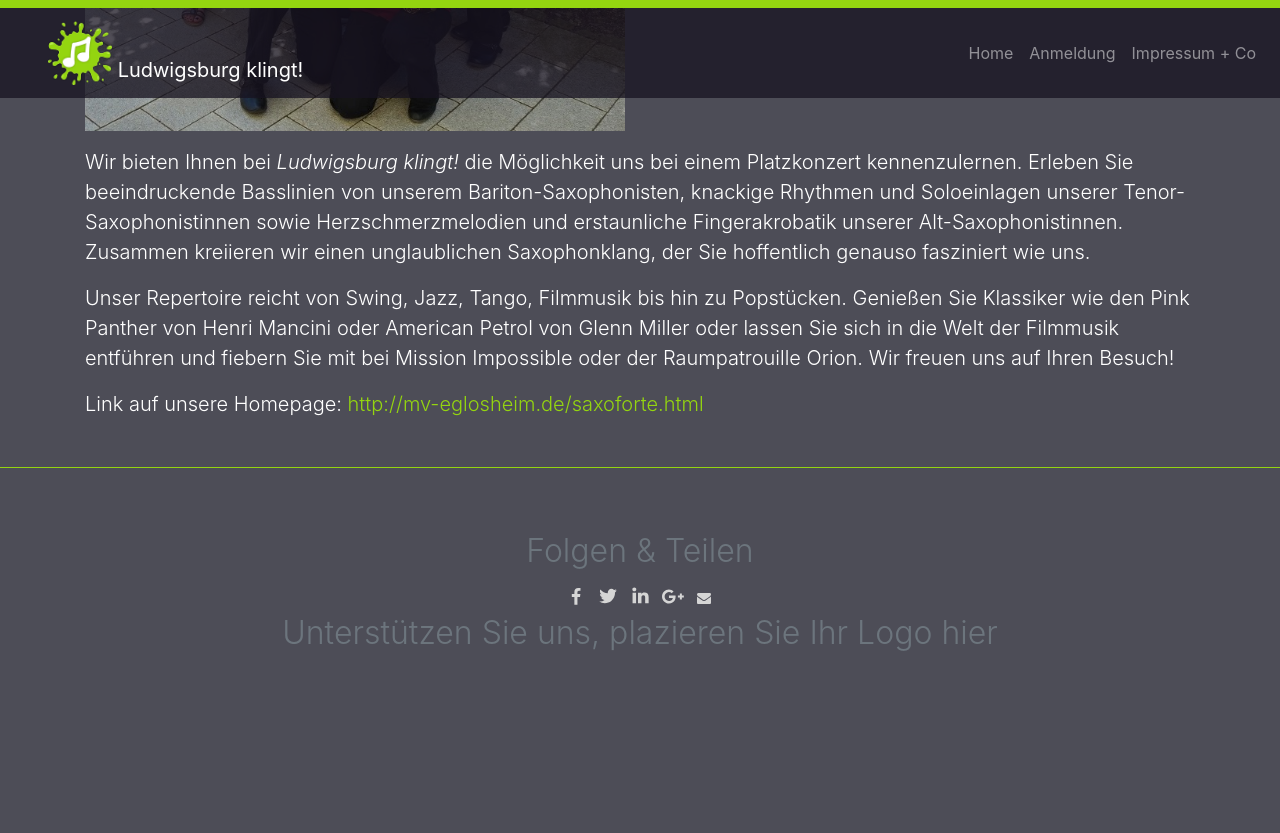
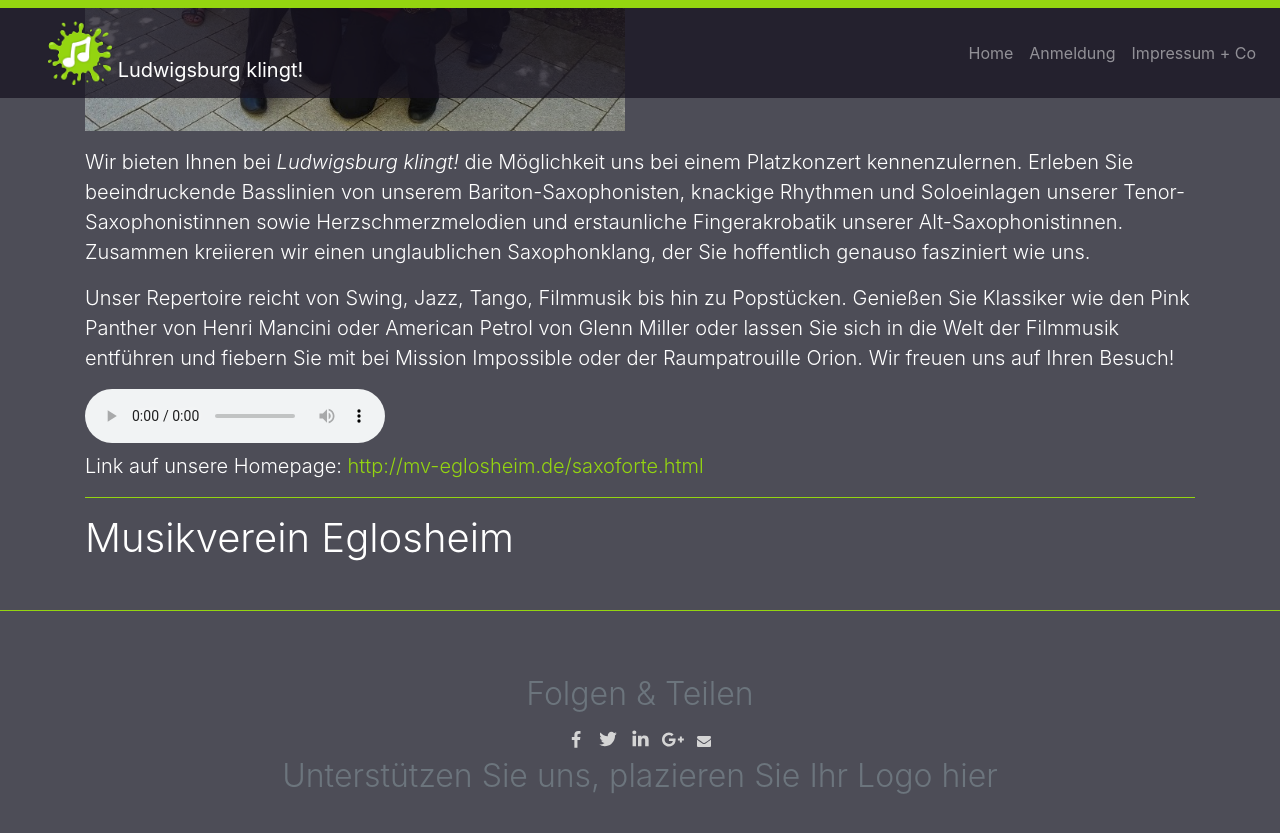
Before and after one commit to Harald-LB/LB-klingt, a Jekyll site: the page built from _posts/2019-12-11-teilnehmer.markdown, in a window 1280 px wide and 900 px high, scrolled down 5745 px. Shown: the top 833 px of the window. Built offline with Jekyll 4.4.1, drawn with Linux system fonts in a browser that asks for light colours; before the commit the page ends 6502 px from its top, so only the background shows below that.

Commit message:
Saxoforte MP3 hinzugefügt.

```diff
--- a/_posts/2019-12-11-teilnehmer.markdown
+++ b/_posts/2019-12-11-teilnehmer.markdown
@@ -158,6 +158,7 @@
   </div>
  </div>
 </div>
+{::options parse_block_html="false" /}
 
 Wir bieten Ihnen bei _Ludwigsburg klingt!_ die Möglichkeit uns bei einem Platzkonzert
 kennenzulernen. Erleben Sie beeindruckende Basslinien von unserem Bariton-Saxophonisten,
@@ -170,4 +171,13 @@
 Glenn Miller oder lassen Sie sich in die Welt der Filmmusik entführen und fiebern Sie
 mit bei Mission Impossible oder der Raumpatrouille Orion. Wir freuen uns auf Ihren Besuch!
 
+<audio controls>
+  <source src="assets/audio/saxoforte/Saxoforte_Puttin_on_the_Ritz.mp3" type="audio/mpeg">
+Your browser does not support the audio element.
+</audio>
+
 Link auf unsere Homepage: [http://mv-eglosheim.de/saxoforte.html](http://mv-eglosheim.de/saxoforte.html)
+
+<hr class="my-md-3">
+
+# Musikverein Eglosheim
```
